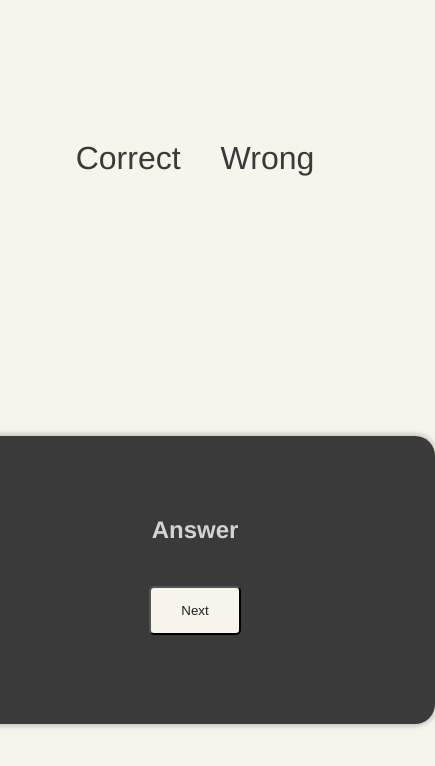
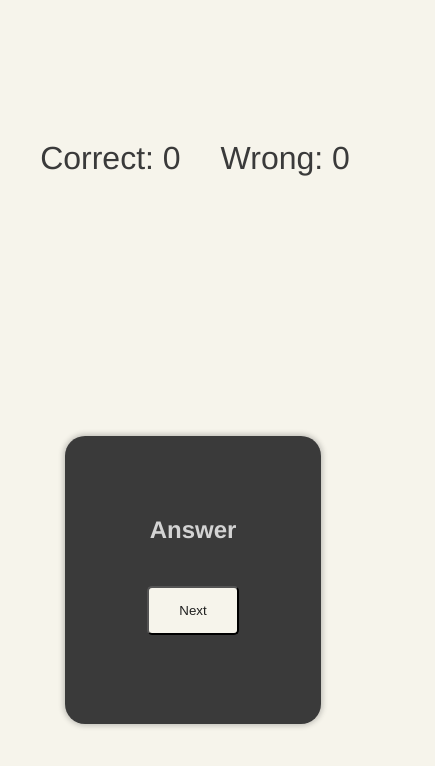
Before and after one commit to FadlGh/Flash-Card, a plain HTML site: page html/test.html in a window 390 px wide. Both pictures are taken after a click on the button "Flip". Shown: the whole page, 435 px wide, since content can reach past the window. Drawn offline with Linux system fonts and the light colour scheme.

Commit message:
functional score

```diff
--- a/css/test.css
+++ b/css/test.css
@@ -21,6 +21,12 @@ body {
   width: 30em;
   height: 18em;
   perspective: 800px;
+}
+@media (max-width: 525px) {
+  .container {
+    width: 16em;
+    margin-left: 45px; /* Adjust the height for smaller screens as needed */
+  }
 }
 
 .card {
--- a/html/test.html
+++ b/html/test.html
@@ -8,8 +8,8 @@
   </head>
   <body>
     <div class="score">
-      <p>Correct</p>
-      <p>Wrong</p>
+      <p id="correct-element">Correct: 0</p>
+      <p id="wrong-element">Wrong: 0</p>
     </div>
     <div class="container" id="flashcard-container">
       <div class="card" id="flashcard">
--- a/js/test.js
+++ b/js/test.js
@@ -1,4 +1,10 @@
 let i = 0;
+
+let wrong = 0;
+let correct = 0;
+
+let wrong_element = document.getElementById("wrong-element");
+let correct_element = document.getElementById("correct-element");
 
 updateCard();
 
@@ -20,14 +26,14 @@ function flipCard() {
     i++;
 
     if (correctAnswer === answer) {
-      console.log("yaya");
-      console.log(answer);
-      console.log(correctAnswer);
+      correct++;
     } else {
-      console.log("nope");
-      console.log(answer);
-      console.log(correctAnswer);
+      wrong++;
     }
+
+    wrong_element.innerHTML = "Wrong: " + wrong;
+    correct_element.innerHTML = "Correct: " + correct;
+    answerElement.value = "";
   }
 }
 
```
